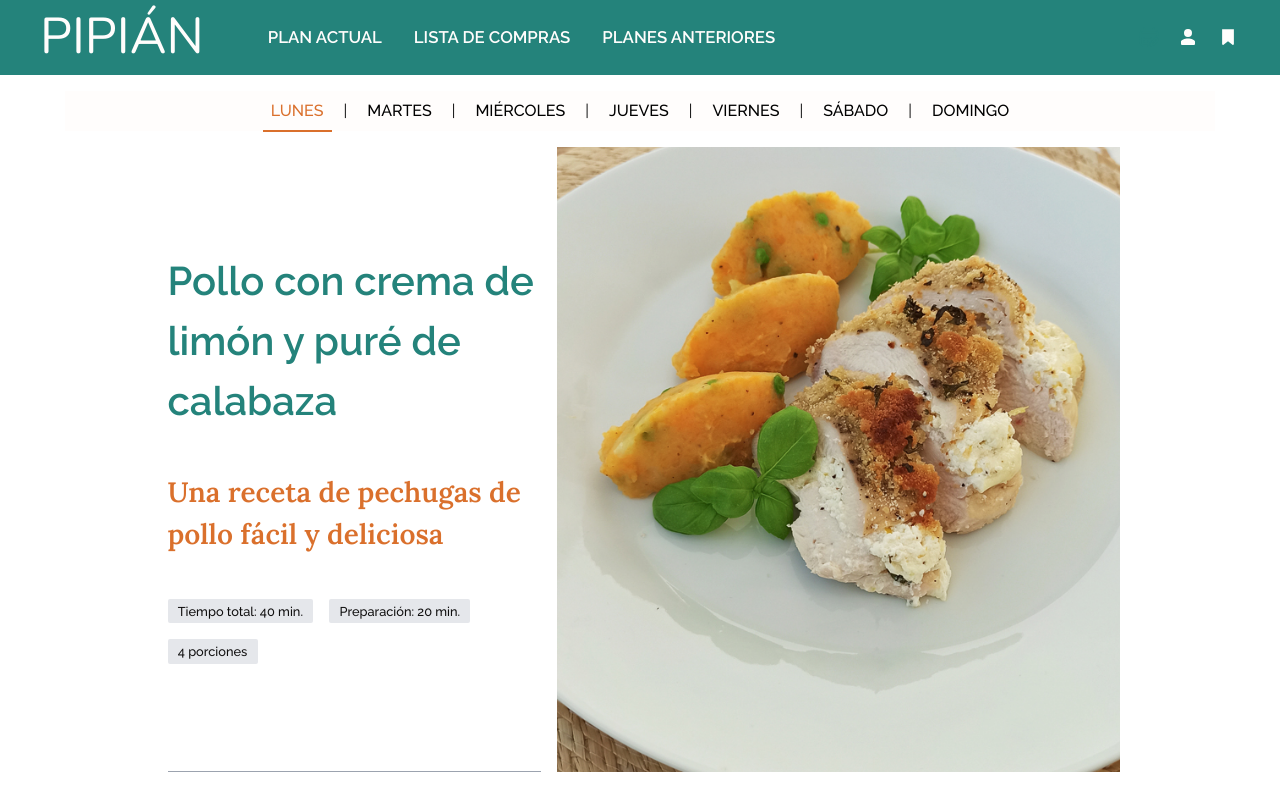
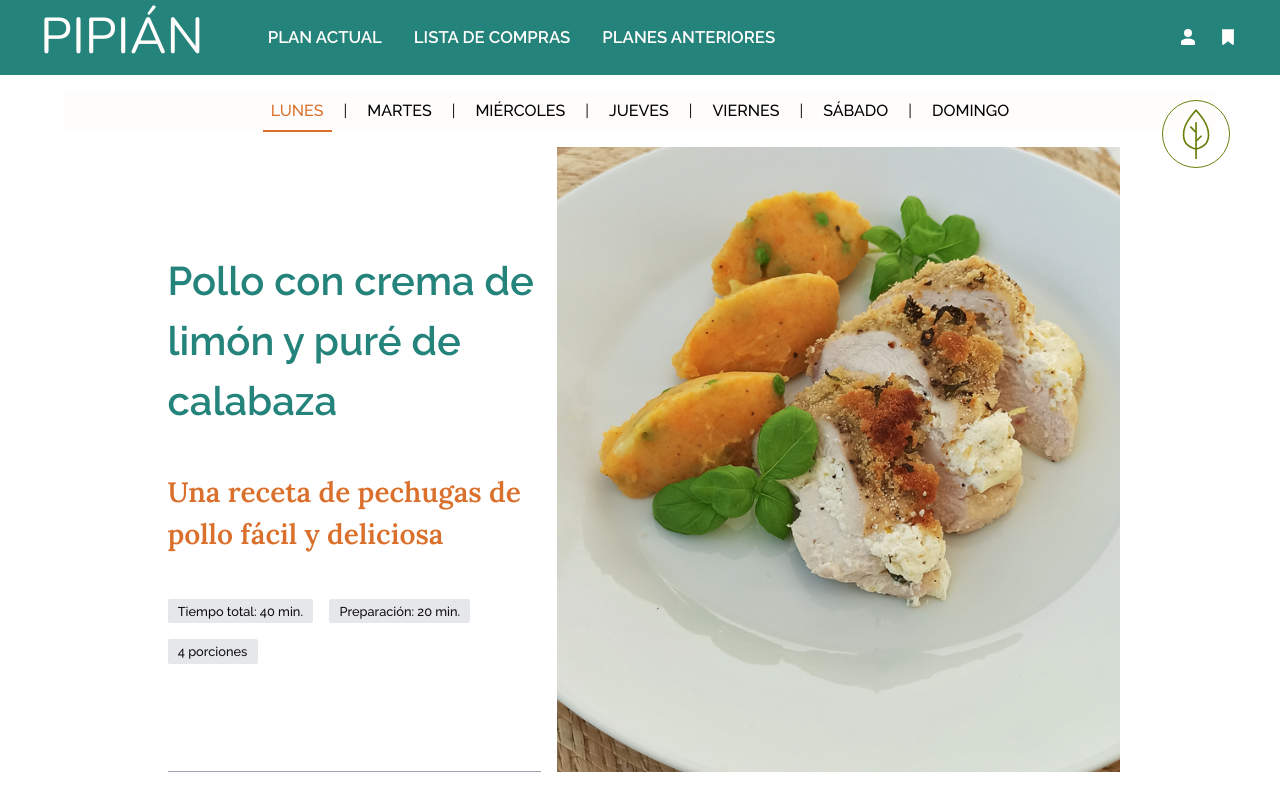
Before and after one commit to AlfonsoAnaya/foder-web-next, a Next.js app: page /plan-semanal in a window 1280 px wide. Shown: the top 800 px of the page. Built offline with nearby package versions, Linux system fonts and the light colour scheme.

Commit message:
vegetarian button

```diff
--- a/app/components/WeeklyPlan/WeeklyPlan.css
+++ b/app/components/WeeklyPlan/WeeklyPlan.css
@@ -23,3 +23,7 @@
     transform: translateY(0);
     transition: height 200ms ease;
 }
+
+.btn-vegetarian-toggle:hover svg{
+    fill: var(--color-white)
+}
--- a/app/components/WeeklyPlan/WeeklyPlan.tsx
+++ b/app/components/WeeklyPlan/WeeklyPlan.tsx
@@ -13,8 +13,8 @@ import Weekdays from "../../utils/Weekdays";
 
 function WeeklyPlan() {
 
-    const currentDay:number = useSelector(selectedDay);
-    const openSidenav:boolean = useSelector(isSidenavOpen);
+    const currentDay: number = useSelector(selectedDay);
+    const openSidenav: boolean = useSelector(isSidenavOpen);
 
     const weeksRecipes = currentWeekRecipes;
 
@@ -56,8 +56,13 @@ function WeeklyPlan() {
     });
 
     return (
-        <section className="weekly-plan-section w-[100%] flex flex-col items-center
+        <>
+<div className="fixed btn-vegetarian-toggle top-[100px] right-[50px] z-[999] border-[1px] hover:cursor-pointer border-vegetarianGreen rounded-full p-2 hover:bg-vegetarianGreen">
+                    <svg xmlns="http://www.w3.org/2000/svg" width="50" height="50" className="fill-vegetarianGreen hover:fill-white" viewBox="-7.5 0 32 32"><path d="M17.067 16.693c0-7.147-4.8-12.373-8.533-16.693C4.801 4.32.001 9.547.001 16.693c0 6.72 4.96 8.48 8 9.44V32h1.067v-5.867c3.04-.96 8-2.72 8-9.44zm-8 8.32v-4.16l3.36-3.36-.747-.747-2.613 2.613V8.532H8v5.12l-2.773-2.773-.747.747L8 15.146v9.867c-2.933-.96-6.933-2.613-6.933-8.32 0-6.24 3.893-10.933 7.467-15.04 3.573 4.107 7.467 8.8 7.467 15.04 0 5.707-4 7.36-6.933 8.32z" /></svg>
+                </div>
+            <section className="relative weekly-plan-section w-[100%] flex flex-col items-center
             mt-0 md:mt-4">
+
                 {isViewportMobile ? (
                     <WeeklyPlanMobile
                         weeksRecipes={weeksRecipes}
@@ -76,6 +81,8 @@ function WeeklyPlan() {
                     />
                 )}
             </section>
+        </>
+
     )
 };
 
--- a/tailwind.config.ts
+++ b/tailwind.config.ts
@@ -19,6 +19,7 @@ const config: Config = {
         darker: "rgb(16, 15, 15)",
         beige: "rgb(240, 239, 235)",
         grayLight: "rgb(243, 244, 246)",
+        vegetarianGreen: "rgb(102, 128, 11)",
       },
       fontFamily: {
         siteTitle: ['var(--font-nunito)'],
```
Lines whose indentation alone changed are shown as unchanged.
